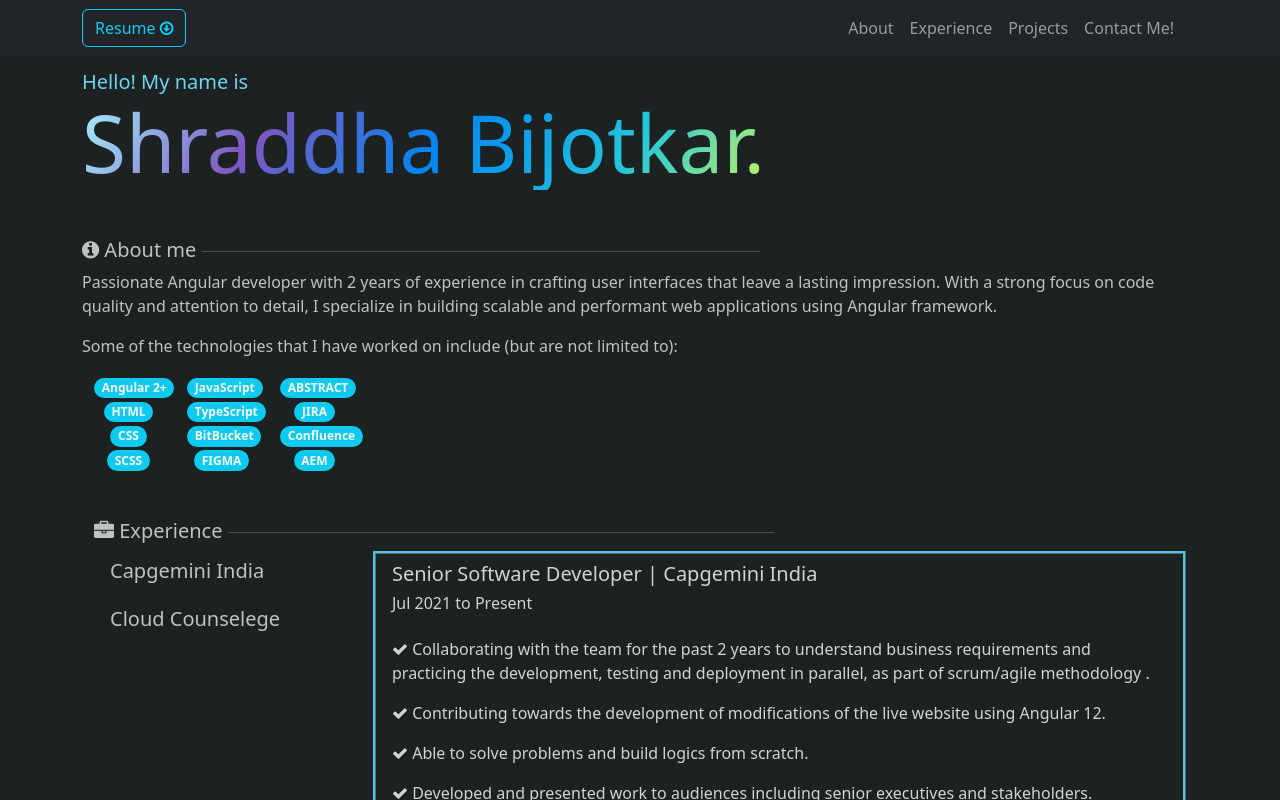
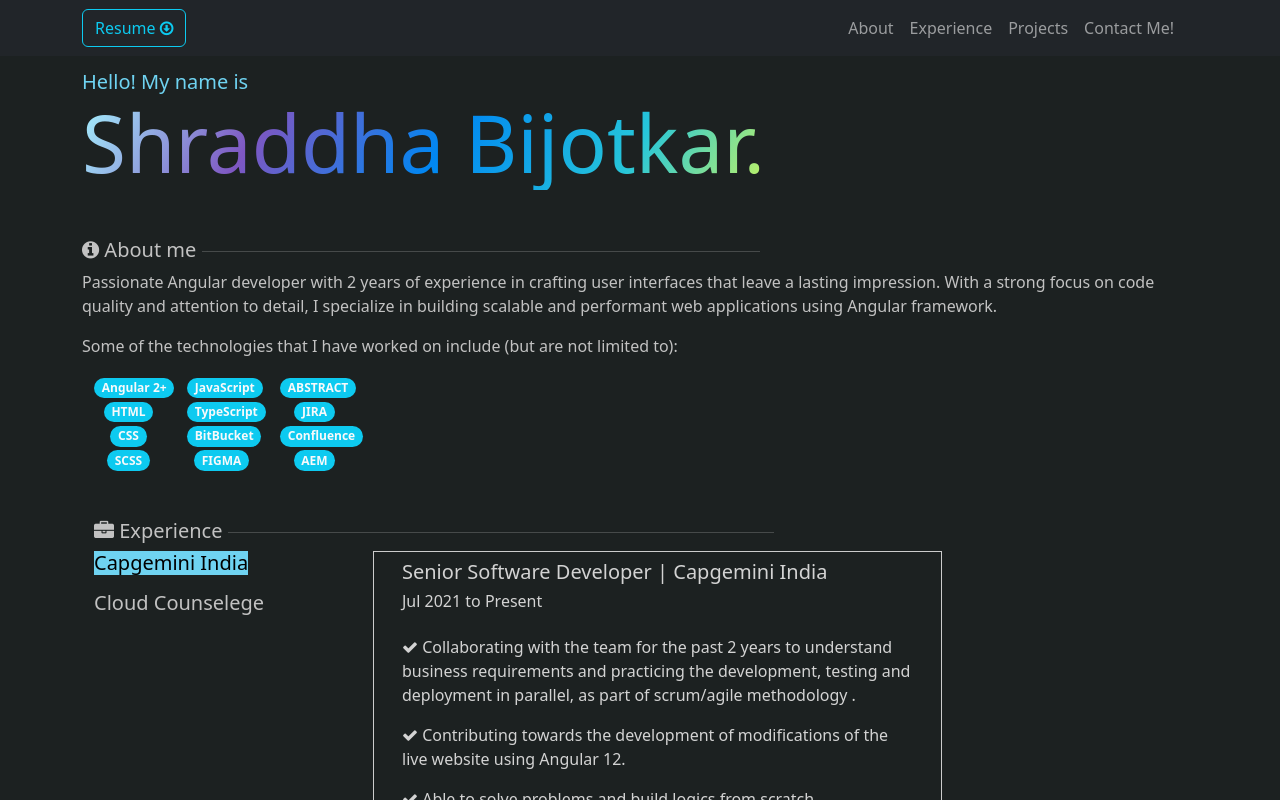
Before and after one commit to shraddha-bijotkar/angular-s9by9p, an Angular app: page / in a window 1280 px wide. Shown: the top 800 px of the page. Built offline with nearby package versions, Linux system fonts and the light colour scheme; what ng-vertical-timeline would draw is missing.

Commit message:
Fixed | Vertical tabs issue

```diff
--- a/src/app/components/home/exp/exp.component.css
+++ b/src/app/components/home/exp/exp.component.css
@@ -8,18 +8,14 @@
   border-style: solid;
   border-color: rgb(111, 211, 241);
 } */
-.nav-link {
+/* .nav-link {
   color: unset;
-}
-.nav-link:active,
+} */
+
+.nav-link.active,
 .nav-link:focus {
-  border: 1px;
-  border-style: solid;
-  border-color: rgb(111, 211, 241);
-}
-#myTabContent {
-  border-color: #5bc0de;
-  border-style: ridge;
+  background-color: rgb(111, 211, 241);
+  color: black;
 }
 /* Give border to each list item and different colour for selected item. Also animate on hover to glow border or just increase border by some px. */
 hr {
@@ -28,3 +24,11 @@
   height: 6px;
   margin: auto;
 }
+
+/* Style the tab content */
+.tab-content {
+  float: left;
+  padding: 0px 12px;
+  border: 1px solid #ccc;
+  width: 70%;
+}
--- a/src/app/components/home/exp/exp.component.html
+++ b/src/app/components/home/exp/exp.component.html
@@ -4,34 +4,54 @@
       <i class="fa fa-briefcase"></i> Experience
       <hr />
     </h5>
-    <div class="col-lg-3">
-      <ul class="nav vtab f41-tab">
-        <li class="nav-item">
-          <a
+    <div
+      class="col-lg-3"
+      id="v-pills-tab"
+      role="tablist"
+      aria-orientation="vertical"
+    >
+      <div>
+        <h5 class="mb-3">
+          <button
             class="nav-link active"
-            id="capg-tab"
-            data-toggle="tab"
-            href="#capg"
+            id="v-pills-home-tab"
+            data-bs-toggle="pill"
+            data-bs-target="#v-pills-home"
+            type="button"
+            role="tab"
+            aria-controls="v-pills-home"
+            aria-selected="true"
           >
-            <div class="display-5 t-icon"><i class="icon-Structure"></i></div>
-            <div>
-              <h5 class="m-b-0">Capgemini India</h5>
-            </div>
-          </a>
-        </li>
-        <li class="nav-item">
-          <a class="nav-link" id="cc-tab" data-toggle="tab" href="#cc">
-            <div class="display-5 t-icon"><i class="icon-Brain-2"></i></div>
-            <div>
-              <h5 class="m-b-0">Cloud Counselege</h5>
-            </div>
-          </a>
-        </li>
-      </ul>
+            Capgemini India
+          </button>
+        </h5>
+      </div>
+      <div>
+        <h5>
+          <button
+            class="nav-link"
+            id="v-pills-profile-tab"
+            data-bs-toggle="pill"
+            data-bs-target="#v-pills-profile"
+            type="button"
+            role="tab"
+            aria-controls="v-pills-profile"
+            aria-selected="false"
+          >
+            Cloud Counselege
+          </button>
+        </h5>
+      </div>
     </div>
     <div class="col-lg-9 ml-auto">
-      <div class="tab-content" id="myTabContent">
-        <div class="tab-pane fade show active" id="capg" role="tabpanel">
+      <div class="tab-content" id="v-pills-tabContent">
+        <div
+          class="tab-pane fade show active"
+          id="v-pills-home"
+          role="tabpanel"
+          aria-labelledby="v-pills-home-tab"
+          tabindex="0"
+        >
           <span class="m-t-40">
             <ul class="list-group">
               <li class="list-group-item border-0">
@@ -67,7 +87,13 @@
             </ul>
           </span>
         </div>
-        <div class="tab-pane fade" role="tabpanel" id="cc">
+        <div
+          class="tab-pane fade"
+          id="v-pills-profile"
+          role="tabpanel"
+          aria-labelledby="v-pills-profile-tab"
+          tabindex="0"
+        >
           <span class="m-t-40">
             <ul class="list-group">
               <li class="list-group-item border-0">
@@ -88,12 +114,12 @@
               </li>
             </ul>
           </span>
-          <a
+          <!-- <a
             class="btn btn-info btn-md btn-arrow m-t-20"
             data-toggle="collapse"
             href="#f41"
             ><span>View More <i class="ti-arrow-right"></i></span
-          ></a>
+          ></a> -->
         </div>
       </div>
     </div>
--- a/src/app/components/home/exp/exp.component.ts
+++ b/src/app/components/home/exp/exp.component.ts
@@ -5,4 +5,25 @@
   templateUrl: './exp.component.html',
   styleUrls: ['./exp.component.css'],
 })
-export class ExpComponent {}
+export class ExpComponent {
+  openCity(evt: Event, cityName: string): void {
+    let i: number;
+    let tabcontent: HTMLCollectionOf<Element> =
+      document.getElementsByClassName('tabcontent');
+    for (i = 0; i < tabcontent.length; i++) {
+      (tabcontent[i] as HTMLElement).style.display = 'none';
+    }
+    let tablinks: HTMLCollectionOf<Element> =
+      document.getElementsByClassName('tablinks');
+    for (i = 0; i < tablinks.length; i++) {
+      (tablinks[i] as HTMLElement).className = (
+        tablinks[i] as HTMLElement
+      ).className.replace(' active', '');
+    }
+    (document.getElementById(cityName) as HTMLElement).style.display = 'block';
+    (evt.currentTarget as HTMLElement).className += ' active';
+  }
+
+  // Get the element with id="defaultOpen" and click on it
+  //document.getElementById("defaultOpen")!.click();
+}
```
